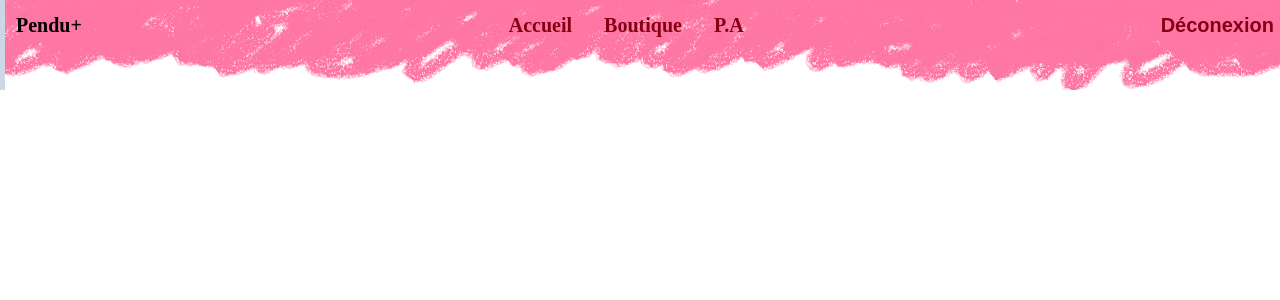
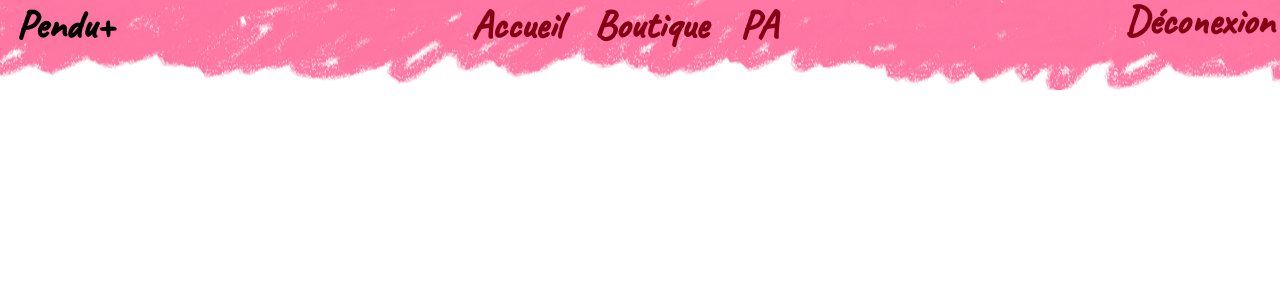
Before and after one commit to JulesSorensen/penduplus, a PHP site: page /header.php in a window 1280 px wide. Shown: the top 300 px of the page. Run offline with PHP 8.4, Linux system fonts and the light colour scheme.

Commit message:
gros changement inshalla y'a pas de conflit

```diff
--- a/header.php
+++ b/header.php
@@ -1,4 +1,5 @@
 <link rel="stylesheet" href="../style/header.css">
+
 <?php
 if(isset($_POST["deco"])){
     session_destroy();
@@ -14,10 +15,10 @@
         <div id="">
             <a class="tnav" href="index.php?p=home">Accueil</a>
             <a class="tnav" href="index.php?p=shop">Boutique</a>
-            <a class="tnav"><?php
+            <a class="coin"><?php
                 if(isset($_SESSION["coin"])){
                     echo $_SESSION["coin"];
-                }?> P.A</a>
+                }?> PA</a>
         </div>
 
         <button type="Submit" name="deco" id="destroy">Déconexion</button>
--- a/style/header.css
+++ b/style/header.css
@@ -1,3 +1,4 @@
+@import url('https://fonts.googleapis.com/css2?family=Caveat:wght@500&display=swap');
 body{
     margin: 0;
 }
@@ -16,25 +17,40 @@
     color: rgb(134, 0, 21);
     text-align: center;
     text-decoration: none;
-    font-size: 20px;
+    font-size: 40px;
     font-weight: bolder;
     background: none;
     border: none;
-    height: 50px;
+    height: 20px;
+    margin-top: -5px;
+    font-family: 'Caveat', cursive;
+
 }
 
 .tnav {
     float: left;
     color: rgb(134, 0, 21);
     text-align: center;
-    padding: 14px 16px;
+    padding: 0px 16px;
     text-decoration: none;
-    font-size: 20px;
+    font-size: 40px;
     font-weight: bolder;
+    font-family: 'Caveat', cursive;
+}
+
+.coin{
+  float: left;
+  color: rgb(134, 0, 21);
+  text-align: center;
+  padding: 0px 16px;
+  text-decoration: none;
+  font-size: 40px;
+  font-weight: bolder;
+  font-family: 'Caveat', cursive;
 }
 
 /* Change the color of links on hover */
-.topnav a:hover {
+.tnav:hover {
   color: rgb(0, 0, 0);
 }
 
```
Also changed, not shown: pages/shop.php (+53 -2 lines), style/boutique.css (+34 -0 lines), style/login.css (+8 -1 lines), images/fondLogin.PNG (added), images/nav.PNG.
